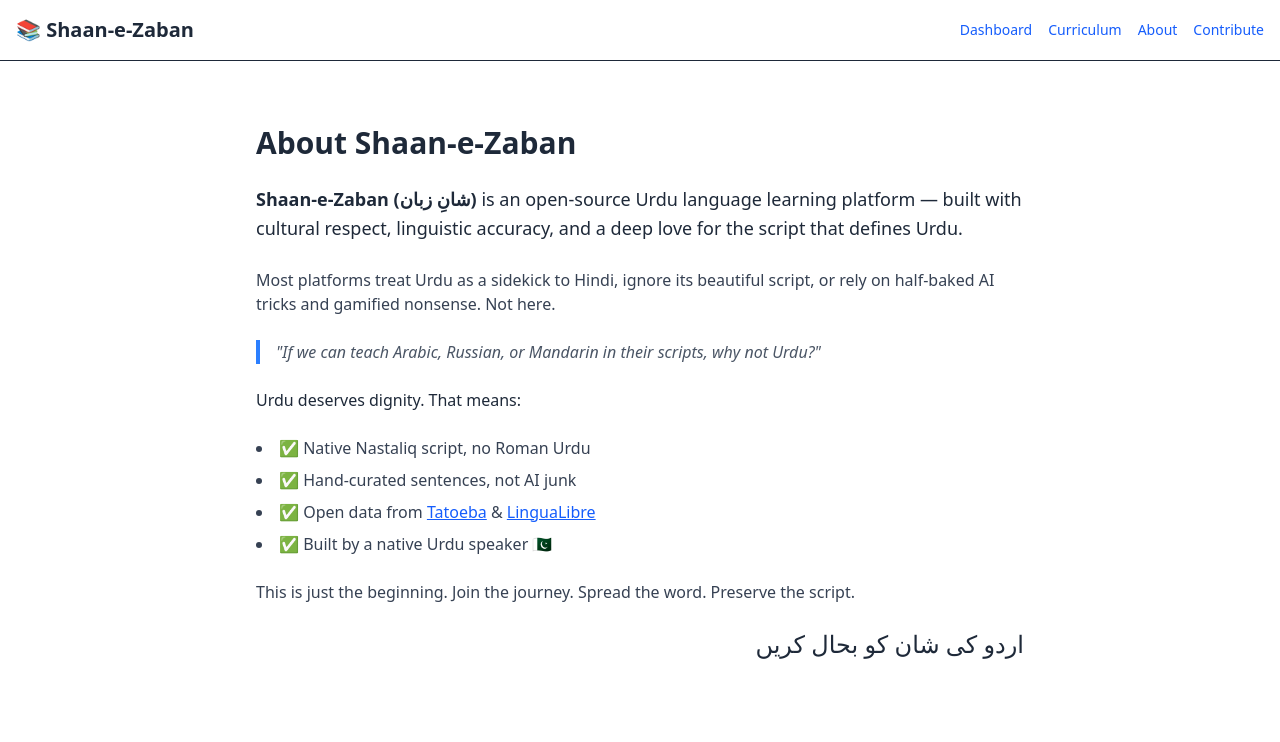
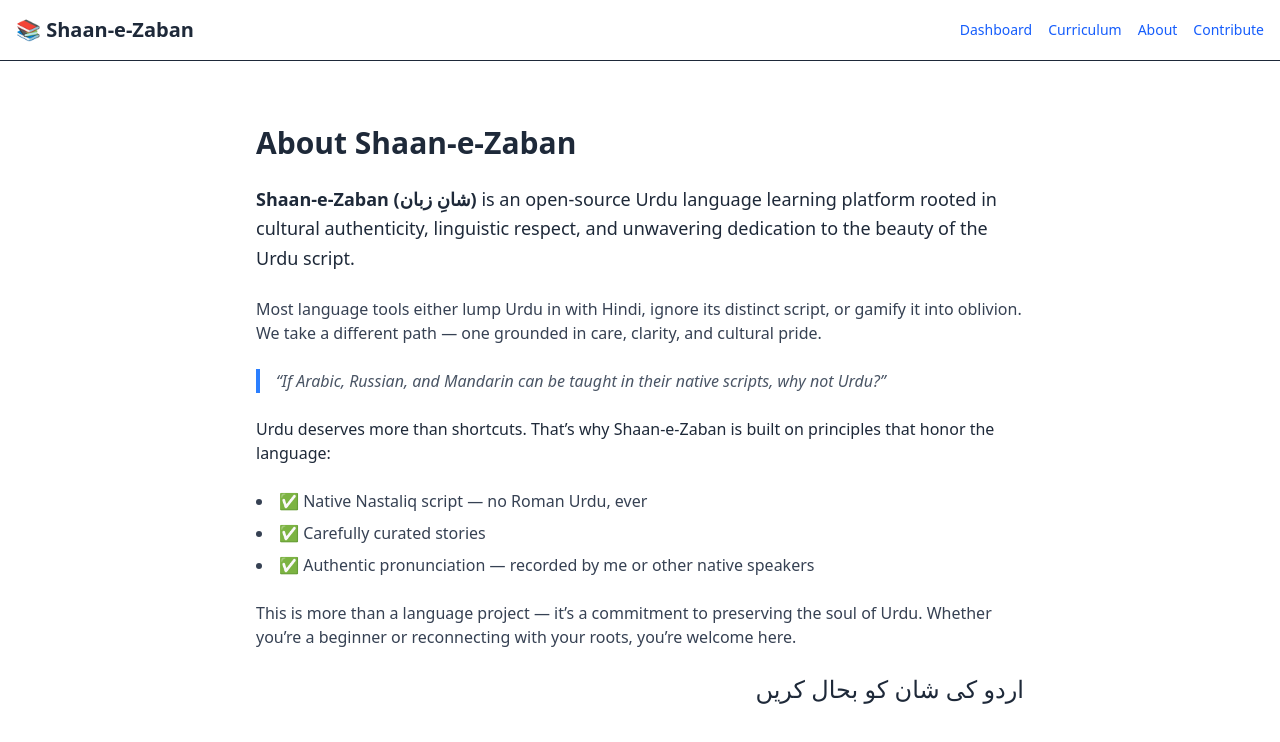
Before and after one commit to Mohammad-Ali-Rauf/Shaan-e-Zaban, a Next.js app in the folder sez/: page /about in a window 1280 px wide. Shown: the top 742 px of the page. Built offline with nearby package versions, Linux system fonts and the light colour scheme.

Commit message:
updated README.md with new schema

```diff
--- a/sez/src/app/about/page.tsx
+++ b/sez/src/app/about/page.tsx
@@ -4,30 +4,31 @@ export default function AboutPage() {
       <h1 className="text-3xl font-bold">About Shaan-e-Zaban</h1>
 
       <p className="text-lg leading-relaxed">
-        <strong>Shaan-e-Zaban (شانِ زبان)</strong> is an open-source Urdu language learning platform — built with cultural respect, linguistic accuracy, and a deep love for the script that defines Urdu.
+        <strong>Shaan-e-Zaban (شانِ زبان)</strong> is an open-source Urdu language learning platform rooted in cultural authenticity, linguistic respect, and unwavering dedication to the beauty of the Urdu script.
       </p>
 
       <p className="text-md text-gray-700">
-        Most platforms treat Urdu as a sidekick to Hindi, ignore its beautiful script, or rely on half-baked AI tricks and gamified nonsense. Not here.
+        Most language tools either lump Urdu in with Hindi, ignore its distinct script, or gamify it into oblivion. We take a different path — one grounded in care, clarity, and cultural pride.
       </p>
 
       <blockquote className="border-l-4 border-blue-500 pl-4 italic text-gray-600">
-        "If we can teach Arabic, Russian, or Mandarin in their scripts, why not Urdu?"
+        “If Arabic, Russian, and Mandarin can be taught in their native scripts, why not Urdu?”
       </blockquote>
 
       <p className="text-md text-gray-800">
-        Urdu deserves dignity. That means:
+        Urdu deserves more than shortcuts. That’s why Shaan-e-Zaban is built on principles that honor the language:
       </p>
 
       <ul className="list-disc list-inside text-gray-700 space-y-2">
-        <li>✅ Native Nastaliq script, no Roman Urdu</li>
-        <li>✅ Hand-curated sentences, not AI junk</li>
-        <li>✅ Open data from <a href="https://tatoeba.org" className="underline text-blue-600">Tatoeba</a> & <a href="https://lingualibre.org" className="underline text-blue-600">LinguaLibre</a></li>
-        <li>✅ Built by a native Urdu speaker 🇵🇰</li>
+        <li>✅ Native Nastaliq script — no Roman Urdu, ever</li>
+        <li>✅ Carefully curated stories</li>
+        <li>
+          ✅ Authentic pronunciation — recorded by me or other native speakers
+        </li>
       </ul>
 
       <p className="text-md text-gray-700">
-        This is just the beginning. Join the journey. Spread the word. Preserve the script.
+        This is more than a language project — it’s a commitment to preserving the soul of Urdu. Whether you’re a beginner or reconnecting with your roots, you’re welcome here.
       </p>
 
       <p className="font-urdu text-right text-2xl mt-6">
```
Also changed, not shown: 1 other file (tests, documents, lock files or other folders).
